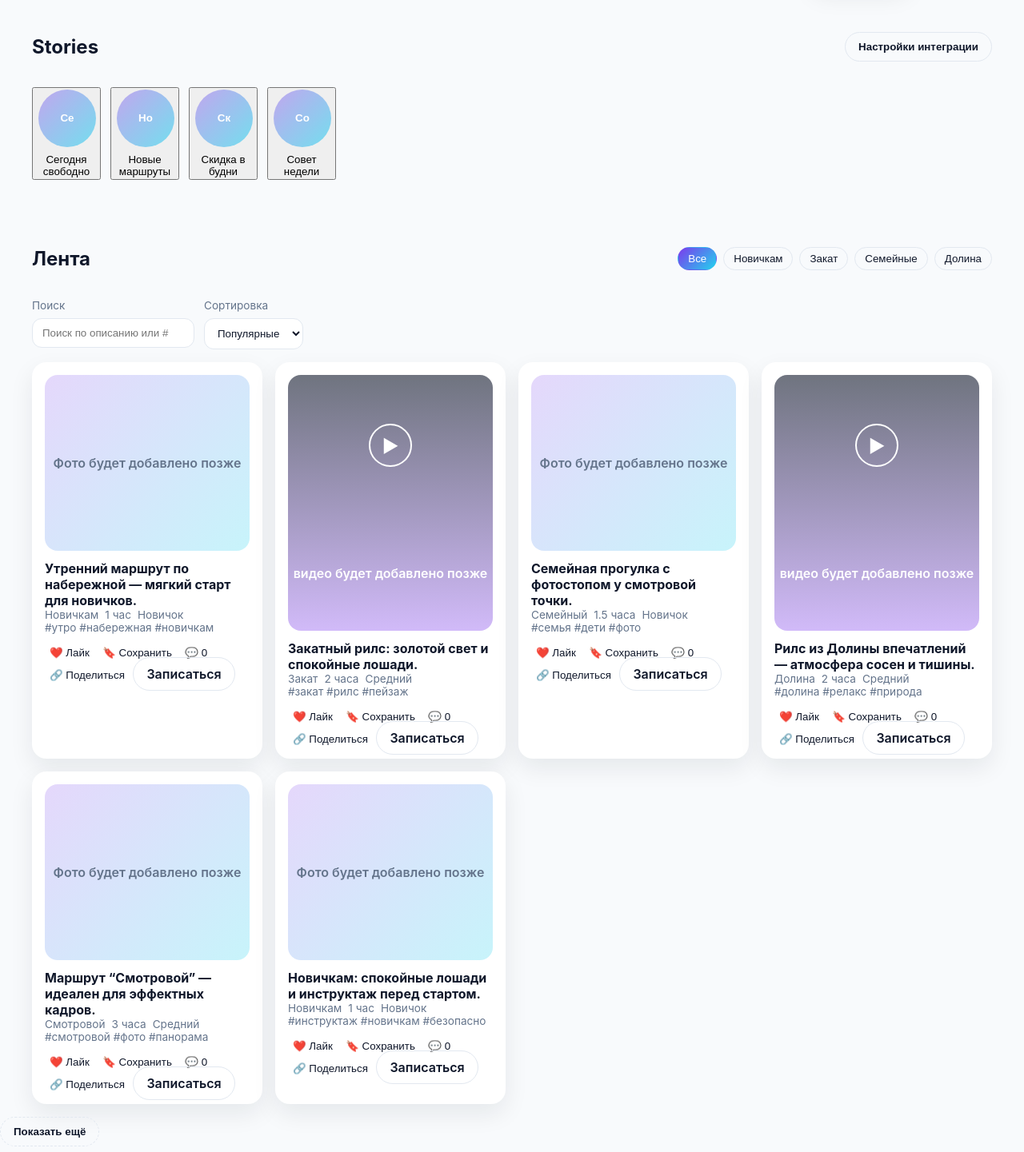
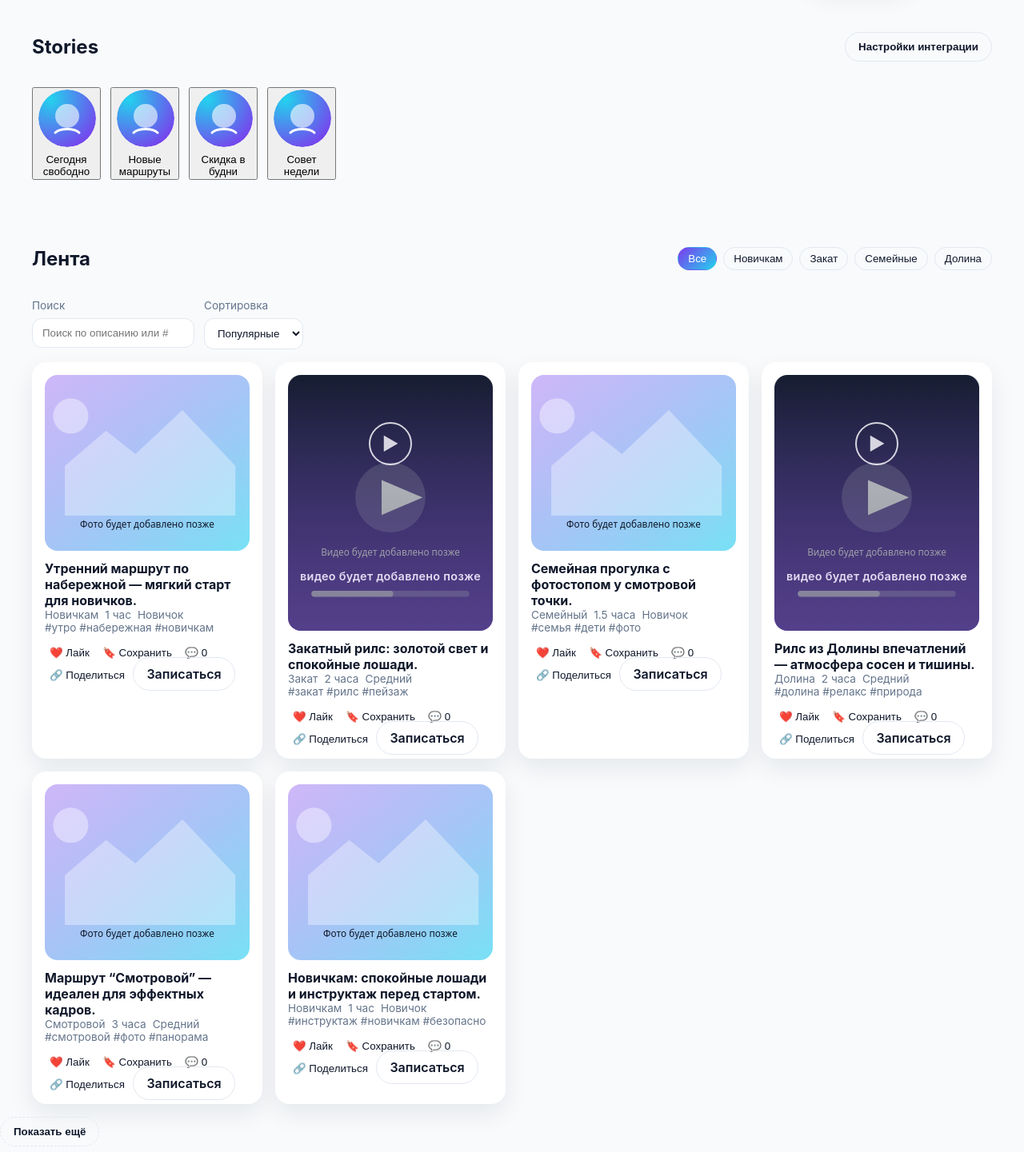
Before and after one commit to r97845007-collab/my-first-site2, a PHP site: page / in a window 1280 px wide. Shown: the part 73-1514 px from the top of the page at 80% size. Run offline with PHP 8.4, Linux system fonts and the light colour scheme.

Commit message:
Add SVG placeholders and detailed Telegram guidance

```diff
--- a/script.js
+++ b/script.js
@@ -138,14 +138,20 @@ const state = {
   saves: {},
   comments: {},
   theme: "light",
-  demoMode: false,
-  demoToken: "",
-  demoChatId: "",
+  demoMode: true,
+  demoToken: "8198438564:AAGca7TI0xwRXu4RtKuNCAfyoEJPnAx13co",
+  demoChatId: "784718265",
   selectedRoute: null,
   selectedSlot: null,
 };
 
 const STORAGE_KEY = "cavalry-state";
+const ASSETS = {
+  story: "assets/images/stories/story-placeholder.svg",
+  photo: "assets/images/posts/photo-placeholder.svg",
+  reel: "assets/images/posts/reel-placeholder.svg",
+  review: "assets/images/ui/review-placeholder.svg",
+};
 
 const elements = {
   storiesList: document.getElementById("stories-list"),
@@ -211,7 +217,7 @@ const renderStories = () => {
     card.type = "button";
     card.className = "story-card";
     card.innerHTML = `
-      <div class="story-avatar">${story.title.slice(0, 2)}</div>
+      <img class="story-avatar" src="${ASSETS.story}" alt="Story ${story.title}" loading="lazy" />
       <div>${story.title}</div>
     `;
     card.addEventListener("click", () => openStory(story));
@@ -224,7 +230,7 @@ const openStory = (story) => {
     <h3>${story.title}</h3>
     <p>${story.subtitle}</p>
     <div class="media">
-      <span>Stories медиа-заглушка</span>
+      <img src="${ASSETS.photo}" alt="Story ${story.title}" loading="lazy" />
     </div>
   `;
   elements.storyModal.showModal();
@@ -273,12 +279,17 @@ const createPostCard = (post) => {
   const liked = Boolean(state.likes[post.id]);
   const saved = Boolean(state.saves[post.id]);
   const commentsCount = (state.comments[post.id] || []).length;
+  const mediaSrc = post.type === "reel" ? ASSETS.reel : ASSETS.photo;
   card.innerHTML = `
     <div class="media ${post.type === "reel" ? "reel" : ""}">
+      <img src="${mediaSrc}" alt="${post.type === "reel" ? "Рилс" : "Фото"}: ${post.caption}" loading="lazy" />
       ${
         post.type === "reel"
-          ? `<div class="play">▶</div><div>видео будет добавлено позже</div>`
-          : `<div>Фото будет добавлено позже</div>`
+          ? `<div class="reel-overlay" aria-hidden="true">
+              <div class="play">▶</div>
+              <div class="reel-label">видео будет добавлено позже</div>
+            </div>`
+          : ""
       }
     </div>
     <div>
@@ -422,7 +433,7 @@ const renderReviews = () => {
     card.className = "post-card";
     card.innerHTML = `
       <div class="media">
-        <div>Отзыв</div>
+        <img src="${ASSETS.review}" alt="Отзыв ${review.author}" loading="lazy" />
       </div>
       <strong>${review.author}</strong>
       <p>${review.text}</p>
--- a/styles.css
+++ b/styles.css
@@ -191,11 +191,8 @@ section {
   height: 72px;
   border-radius: 50%;
   margin: 0 auto 8px;
-  background: linear-gradient(135deg, rgba(124, 58, 237, 0.4), rgba(34, 211, 238, 0.6));
-  display: grid;
-  place-items: center;
-  color: #fff;
-  font-weight: 700;
+  object-fit: cover;
+  display: block;
 }
 
 .feed__controls {
@@ -275,12 +272,34 @@ section {
   place-items: center;
   color: var(--muted);
   font-weight: 600;
+  overflow: hidden;
 }
 
 .media.reel {
   height: 320px;
   background: linear-gradient(180deg, rgba(15, 23, 42, 0.6), rgba(124, 58, 237, 0.35));
   color: #fff;
+}
+
+.media img {
+  width: 100%;
+  height: 100%;
+  object-fit: cover;
+}
+
+.reel-overlay {
+  position: absolute;
+  inset: 0;
+  display: grid;
+  place-items: center;
+  gap: 12px;
+  background: linear-gradient(180deg, rgba(15, 23, 42, 0.3), rgba(15, 23, 42, 0.6));
+  animation: reelPulse 3s ease-in-out infinite;
+}
+
+.reel-label {
+  font-size: 0.9rem;
+  letter-spacing: 0.02em;
 }
 
 .media .play {
@@ -291,6 +310,16 @@ section {
   display: grid;
   place-items: center;
   font-size: 1.4rem;
+}
+
+@keyframes reelPulse {
+  0%,
+  100% {
+    opacity: 0.9;
+  }
+  50% {
+    opacity: 0.6;
+  }
 }
 
 .post-meta {
```
Also changed, not shown: README.md, assets/images/posts/photo-placeholder.svg (added), assets/images/posts/reel-placeholder.svg (added), assets/images/stories/story-placeholder.svg (added), assets/images/ui/review-placeholder.svg (added).
